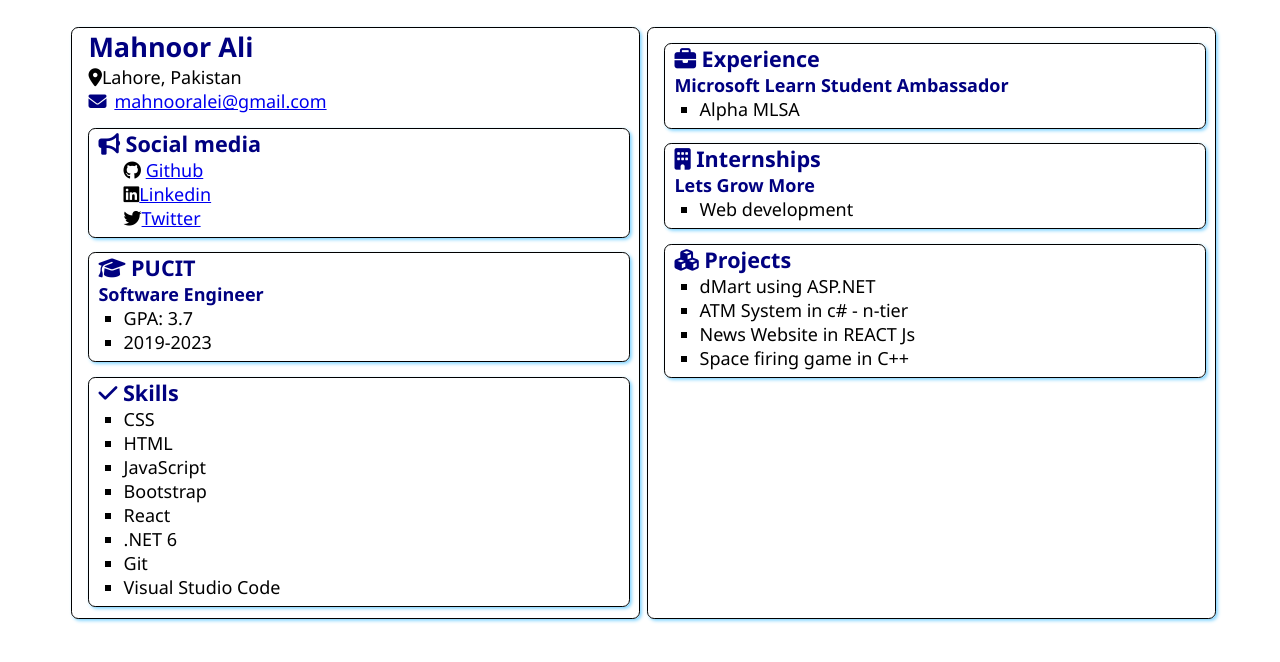
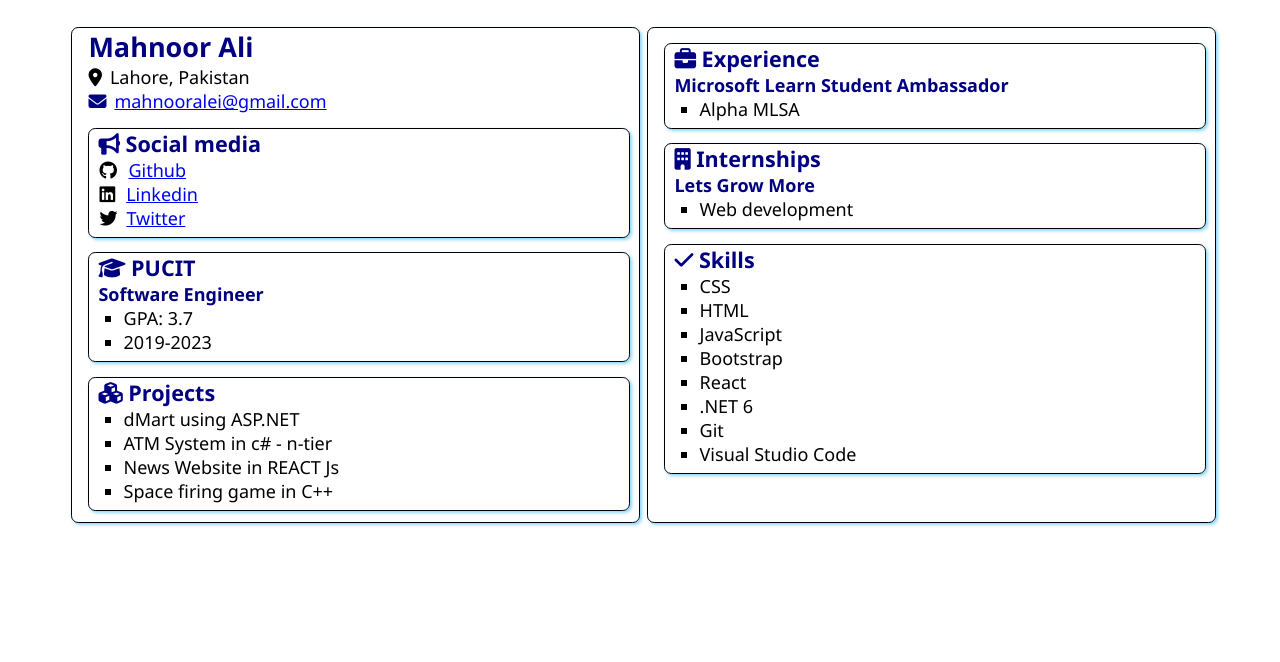
Before and after one commit to Mahnoor786-dev/-SATechnicalOnboarding, a plain HTML site: page src/index.html in a window 1280 px wide. Drawn offline with Linux system fonts and the light colour scheme.

Commit message:
sections re aligned

```diff
--- a/src/index.html
+++ b/src/index.html
@@ -14,7 +14,7 @@
         <article class="box">
             <div id="top">
             <h1>Mahnoor Ali</h1>
-            <div><i class="fa-solid fa-location-dot"></i>Lahore, Pakistan</div>
+            <div><i class="fa-solid fa-location-dot" style="margin-right: 8px;"></i>Lahore, Pakistan</div>
             <div id="mail" style=" color: navy;"><i class="fa-solid fa-envelope" style="margin-right: 8px;"></i><a href="mailto:mahnooralei@gmail.com">mahnooralei@gmail.com</a></div>
             </div>
             <section class="box">
@@ -22,10 +22,10 @@
                     <i class="fa fa-bullhorn" aria-hidden="true"></i>
                     Social media
                 </h2>
-                <ul style="list-style: none;">
-                    <li><i class="fa-brands fa-github"></i> <a href="https://github.com/Mahnoor786-dev">Github</a></li>
-                    <li><i class="fa-brands fa-linkedin"></i><a href="https://www.linkedin.com/in/mahnoor-dev786/">Linkedin</a></li>
-                    <li><i class="fa-brands fa-twitter"></i><a href="https://twitter.com/_mahnoor_ali">Twitter</a></li>
+                <ul id="social">
+                    <li><i class="fa-brands fa-github"  style="margin-right: 7px;"></i> <a href="https://github.com/Mahnoor786-dev">Github</a></li>
+                    <li><i class="fa-brands fa-linkedin"  style="margin-right: 11px;"></i><a href="https://www.linkedin.com/in/mahnoor-dev786/">Linkedin</a></li>
+                    <li><i class="fa-brands fa-twitter" style="margin-right: 9px;"></i><a href="https://twitter.com/_mahnoor_ali">Twitter</a></li>
                 </ul>
             </section>
 
@@ -45,20 +45,19 @@
 
             <section class="box">
                 <h2>
-                    <i class="fa fa-check" aria-hidden="true"></i>
-                    Skills
+                    <i class="fa fa-cubes" aria-hidden="true"></i>
+                    Projects
                 </h2>
+
                 <ul>
-                    <li>CSS</li>
-                    <li>HTML</li>
-                    <li>JavaScript</li>
-                    <li>Bootstrap</li>
-                    <li>React</li>
-                    <li>.NET 6</li>
-                     <li>Git</li>
-                    <li>Visual Studio Code</li>
+                    <li>dMart using ASP.NET</li>
+                    <li>ATM System in c# - n-tier</li>
+                    <li>News Website in REACT Js</li>
+                    <li>Space firing game in C++</li>
                 </ul>
             </section>
+
+
         </article>
         <article class="box">
             <section class="box">
@@ -84,17 +83,21 @@
             </section>
             <section class="box">
                 <h2>
-                    <i class="fa fa-cubes" aria-hidden="true"></i>
-                    Projects
+                    <i class="fa fa-check" aria-hidden="true"></i>
+                    Skills
                 </h2>
-
                 <ul>
-                    <li>dMart using ASP.NET</li>
-                    <li>ATM System in c# - n-tier</li>
-                    <li>News Website in REACT Js</li>
-                    <li>Space firing game in C++</li>
+                    <li>CSS</li>
+                    <li>HTML</li>
+                    <li>JavaScript</li>
+                    <li>Bootstrap</li>
+                    <li>React</li>
+                    <li>.NET 6</li>
+                     <li>Git</li>
+                    <li>Visual Studio Code</li>
                 </ul>
             </section>
+
         </article>
 
     </main>
--- a/src/style.css
+++ b/src/style.css
@@ -53,3 +53,7 @@ ul {
 #top{
     margin-left: .4em;
 }
+#social{
+    list-style: none;
+    padding-left: 1px;
+}
```
